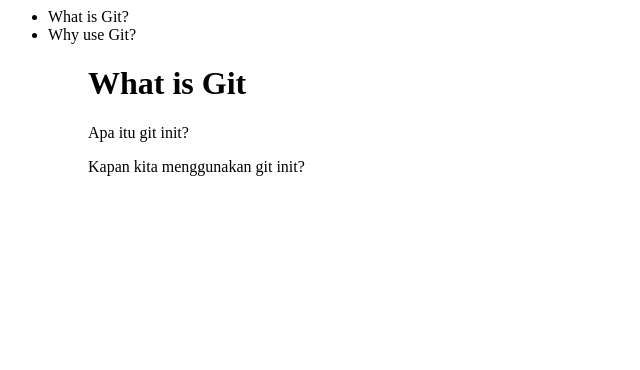
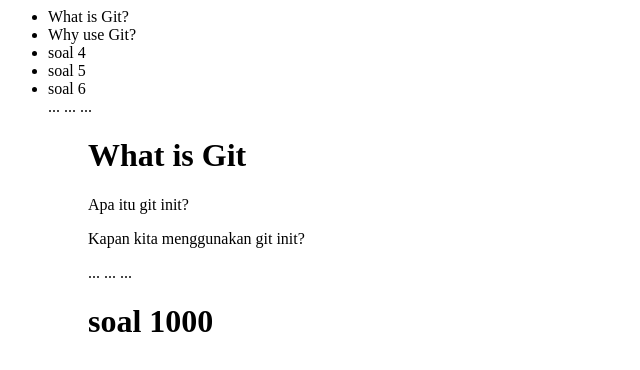
Before and after one commit to rizkyadityabismillah/ruang-belajar, a plain HTML site: page pages/question.html in a window 1280 px wide. Shown: the whole page, without its empty margins (0-640 px from the left). Drawn offline with Linux system fonts and the light colour scheme.

Commit message:
add 100 question

```diff
--- a/pages/question.html
+++ b/pages/question.html
@@ -6,9 +6,19 @@
     <ul>
         <li>What is Git?</li>
         <li>Why use Git?</li>
+	<li>soal 4 </li>
+	<li>soal 5 </li>
+	<li>soal 6 </li>
+	...
+	...
+	...
     <ul>
     <h1>What is Git</h1>
     <p>Apa itu git init?</p>
     <p>Kapan kita menggunakan git init?</p>
+	...
+	...
+	...
+    <h1>soal 1000 </h1>
 </body>
 </html>
```
